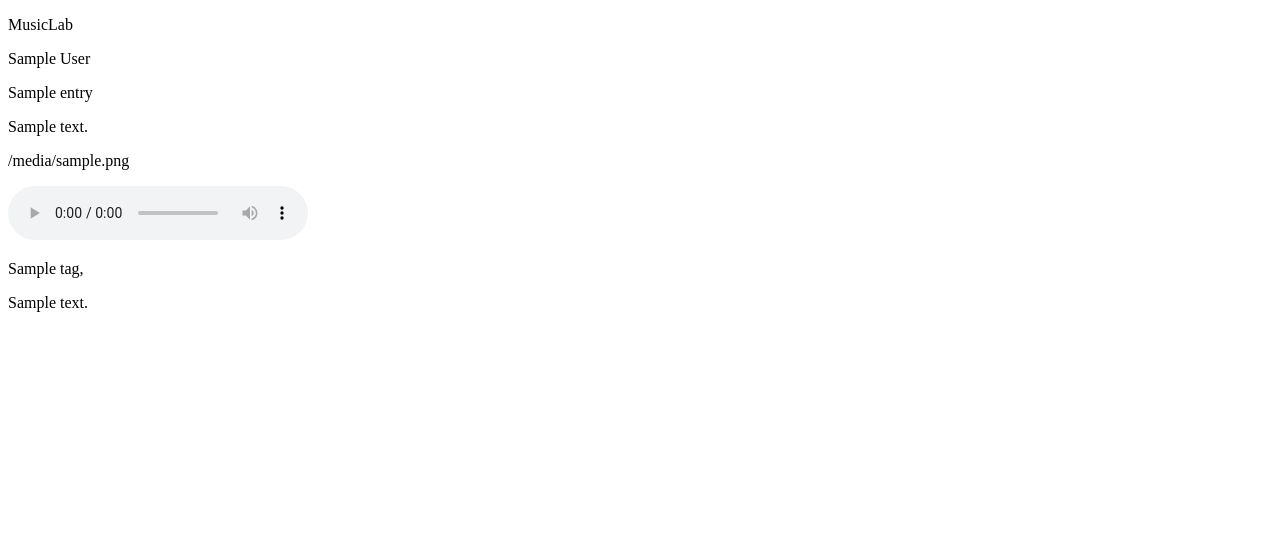
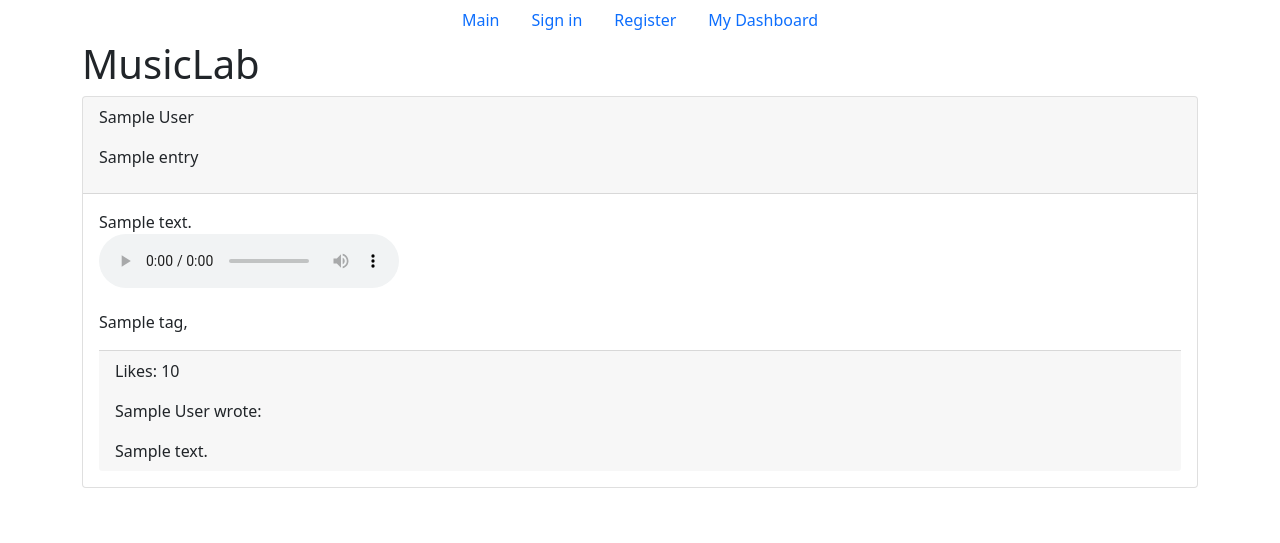
Before and after one commit to RikaIljina/PortfolioProject4, a Python web app: template mainpage/templates/mainpage/index.html in a window 1280 px wide. Shown: the top 543 px of the page. Run offline with Jinja, Linux system fonts and the light colour scheme; the template is opened without the code that fills it: most values are stand-ins (such as "Sample title", 1, 10 or a date in 2020); some libraries are stand-ins or nearby versions.

Commit message:
HTML: Add base template with bs5 links

```diff
--- a/mainpage/templates/mainpage/index.html
+++ b/mainpage/templates/mainpage/index.html
@@ -1,22 +1,17 @@
-<!DOCTYPE html>
-<html lang="en">
+{% extends 'base.html' %}
 
-<head>
-    <meta charset="UTF-8">
-    <meta name="viewport" content="width=device-width, initial-scale=1.0">
-    <title>Document</title>
-</head>
+{% block content %}
 
-<body>
-
-    <div>
-        <p>MusicLab</p>
-        {% for entry in entries %}
-        <div>
+<div class="container">
+    <h1>MusicLab</h1>
+    {% for entry in entries %}
+    <div class="card">
+        <div class="card-header">
             <p>{{ entry.author }}</p>
             <p>{{ entry.title }}</p>
+        </div>
+        <div class="card-body">
             <div>{{ entry.description | safe}}</div>
-            <p>{{ entry.audio_file.url }}</p>
             <audio controls>
                 <source src="{{ entry.audio_file.url }}" type="audio/mpeg">
                 Your browser does not support the audio tag.
@@ -26,13 +21,16 @@
             {{ tag }}{% if tag == entry.tags.last %}{% else %},{% endif %}
             {% endfor %}
             </p>
-            {% for comment in entry.comments.all %}
-            <div>{{ comment.content }}</div>
-            {% endfor %}
+            <div class="card-footer">
+                <p>Likes: {{ entry.likes }}</p>
+                {% for comment in entry.comments.all %}
+                <p>{{ comment.author }} wrote:</p>
+                <div>{{ comment.content }}</div>
+                {% endfor %}
+            </div>
         </div>
-        {% endfor %}
     </div>
+    {% endfor %}
+</div>
 
-</body>
-
-</html>
+{% endblock content %}
--- a/templates/base.html
+++ b/templates/base.html
@@ -0,0 +1,50 @@
+<!DOCTYPE html>
+<html lang="en">
+
+<head>
+    <meta charset="UTF-8">
+    <meta name="viewport" content="width=device-width, initial-scale=1.0">
+    <!-- Search engine tags -->
+    <!-- Favicons -->
+    <!-- Bootstrap CSS -->
+    <link href="https://cdn.jsdelivr.net/npm/bootstrap@5.0.2/dist/css/bootstrap.min.css" rel="stylesheet"
+        integrity="sha384-EVSTQN3/azprG1Anm3QDgpJLIm9Nao0Yz1ztcQTwFspd3yD65VohhpuuCOmLASjC" crossorigin="anonymous">
+    <!-- Font Awesome JS -->
+    <script src="https://kit.fontawesome.com/936b3a8c94.js" crossorigin="anonymous"></script>
+    <title>MusicLab</title>
+</head>
+
+<body>
+
+    <nav class="nav justify-content-center">
+        <a class="nav-link active" href="#" aria-current="page">Main</a>
+        <a class="nav-link" href="#">Sign in</a>
+        <a class="nav-link" href="#">Register</a>
+        <a class="nav-link" href="#">My Dashboard</a>
+    </nav>
+
+    <!-- Main -->
+    <main class="flex-shrink-0 main-bg">
+
+        {% block content %}
+
+        {% endblock content %}
+
+    </main>
+
+    <!-- Footer -->
+    <footer class="footer mt-auto py-3 dark-bg">
+        <p class="m-0 text-center text-white">FOOTER</p>
+    </footer>
+
+
+    <!-- Bootstrap JS -->
+    <script src="https://cdn.jsdelivr.net/npm/bootstrap@5.0.2/dist/js/bootstrap.bundle.min.js"
+        integrity="sha384-MrcW6ZMFYlzcLA8Nl+NtUVF0sA7MsXsP1UyJoMp4YLEuNSfAP+JcXn/tWtIaxVXM"
+        crossorigin="anonymous"></script>
+    <!-- jQuery JS -->
+    <script src="https://code.jquery.com/jquery-3.7.1.min.js"
+        integrity="sha256-/JqT3SQfawRcv/BIHPThkBvs0OEvtFFmqPF/lYI/Cxo=" crossorigin="anonymous"></script>
+</body>
+
+</html>
```
Also changed, not shown: mainpage/views.py (+6 -1 lines).
